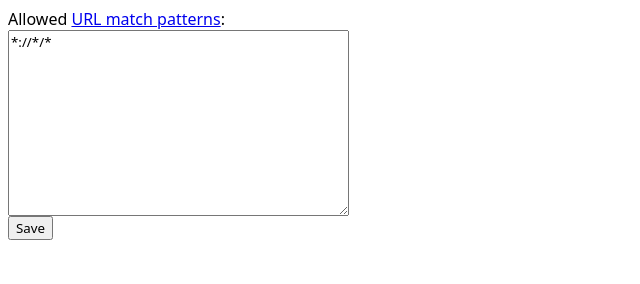
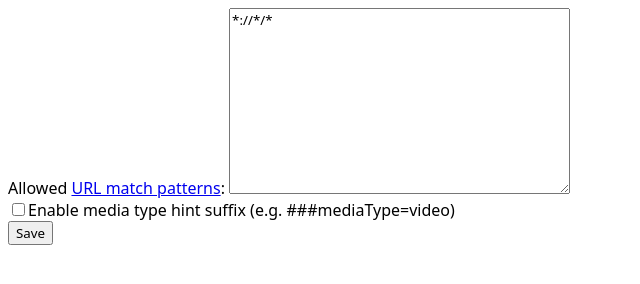
Before and after one commit to shvchk/url2app, a browser extension: page browser-extension/options/index.html in a window 1280 px wide. Shown: the whole page, without its empty margins (0-640 px from the left). Drawn offline with Linux system fonts and the light colour scheme.

Commit message:
Add optinal media type hint

```diff
--- a/browser-extension/options/index.html
+++ b/browser-extension/options/index.html
@@ -7,15 +7,19 @@
       * {
         font-family: system-ui, -apple-system, sans-serif;
       }
-      #allowedUrlPatterns {
-        display: block;
-      }
     </style>
   </head>
   <body>
-    Allowed <a href='https://developer.mozilla.org/docs/Mozilla/Add-ons/WebExtensions/Match_patterns'>URL match patterns</a>:
-    <textarea id='allowedUrlPatterns' cols='40' rows='10' placeholder='*://*.example.com/*'></textarea>
-    <button id='save'>Save</button>
+    <div class='settings-row'>
+      Allowed <a href='https://developer.mozilla.org/docs/Mozilla/Add-ons/WebExtensions/Match_patterns'>URL match patterns</a>:
+      <textarea id='allowedUrlPatterns' cols='40' rows='10' placeholder='*://*.example.com/*'></textarea>
+    </div>
+    <div class='settings-row'>
+      <input type="checkbox" id="mediaTypeHintEnabled"><label for="mediaTypeHintEnabled">Enable media type hint suffix (e.g. <code>###mediaType=video</code>)</label>
+    </div>
+    <div class='settings-row'>
+      <button id='save'>Save</button>
+    </div>
     <div id='info'></div>
     <script type='module' src='main.js'></script>
   </body>
--- a/browser-extension/options/main.js
+++ b/browser-extension/options/main.js
@@ -6,6 +6,7 @@ const info = document.getElementById('info');
 function restore() {
   getPrefs().then(prefs => {
     document.getElementById('allowedUrlPatterns').value = prefs.allowedUrlPatterns.join('\n');
+    document.getElementById('mediaTypeHintEnabled').checked = prefs.mediaTypeHintEnabled;
   });
 }
 
@@ -15,6 +16,7 @@ function save() {
       .split(/[,\n]/)
       .map(s => s.trim())
       .filter((h, i, l) => h && l.indexOf(h) === i),
+    mediaTypeHintEnabled: document.getElementById('mediaTypeHintEnabled').checked,
   }).then(() => {
     info.textContent = 'Saved';
     restore();
--- a/browser-extension/prefs.js
+++ b/browser-extension/prefs.js
@@ -1,5 +1,6 @@
 const defaultPrefs = {
-  allowedUrlPatterns: ['*://*/*']
+  allowedUrlPatterns: ['*://*/*'],
+  mediaTypeHintEnabled: false
 }
 
 const getPrefs = (prefs = defaultPrefs) => chrome.storage.local.get(prefs);
```
Also changed, not shown: browser-extension/worker.js (+7 -1 lines), 1 other file.
